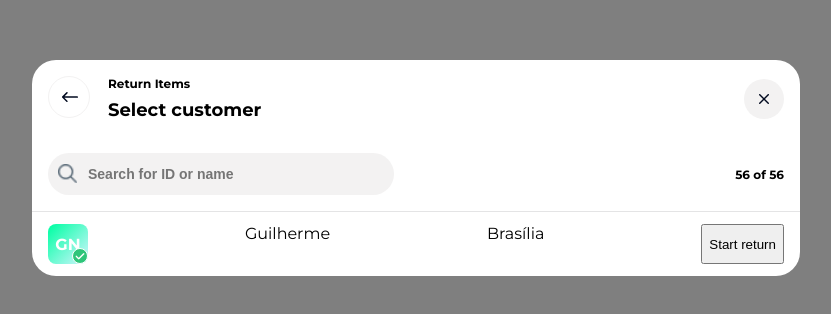
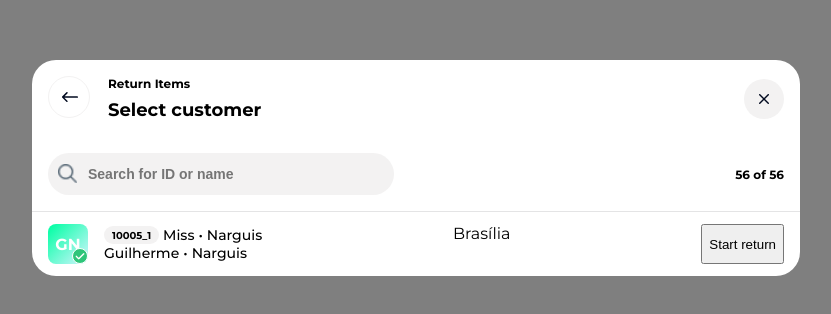
Before and after one commit to narguis/vue2-test, a Vue app: page / in a window 1280 px wide. Shown: the part 232-546 px from the top of the page, without its empty margins (224-1055 px from the left). Built offline with nearby package versions, Linux system fonts and the light colour scheme.

Commit message:
feat: customer info on customer row

```diff
--- a/src/components/ReturnItemsModal.vue
+++ b/src/components/ReturnItemsModal.vue
@@ -27,10 +27,26 @@
 
       <div class="customer-list">
         <div class="customer-row">
-          <div class="initials-square">{{ name[0] }}{{ name_2[0] }}</div>
+          <div class="customer-details">
+            <div class="initials-square">{{ name[0] }}{{ name_2[0] }}</div>
 
-          <div class="customer-info">
-            <div class="customer-name">{{ name }}</div>
+            <div class="customer-info">
+              <div class="customer-id-parent">
+                <div class="customer-id">
+                  {{ datasource_id }}
+                </div>
+                <div class="parent-full-name">
+                  <div class="parent-name">{{ parent_name }}</div>
+                  <div class="dot">•</div>
+                  <div class="parent-surname">{{ parent_name_2 }}</div>
+                </div>
+              </div>
+              <div class="customer-full-name">
+                <div class="customer-name">{{ name }}</div>
+                <div class="dot">•</div>
+                <div class="customer-surname">{{ name_2 }}</div>
+              </div>
+            </div>
           </div>
           <div class="location-info">
             <div class="customer-city">{{ city }}</div>
@@ -217,4 +233,39 @@ export default {
   padding: 1px;
   border: 1px solid #ffffff;
 }
+
+.customer-details {
+  display: flex;
+  gap: 16px;
+  align-items: center;
+}
+
+.customer-full-name {
+  display: flex;
+  gap: 4px;
+  font-weight: 500;
+  font-size: 14px;
+}
+
+.customer-id-parent {
+  display: flex;
+  gap: 4px;
+}
+
+.parent-full-name {
+  display: flex;
+  gap: 4px;
+  font-weight: 500;
+  font-size: 14px;
+}
+
+.customer-id {
+  display: flex;
+  align-items: center;
+  font-weight: 600;
+  font-size: 10px;
+  background-color: #f3f2f2;
+  border-radius: 24px;
+  padding: 0px 8px;
+}
 </style>
```
